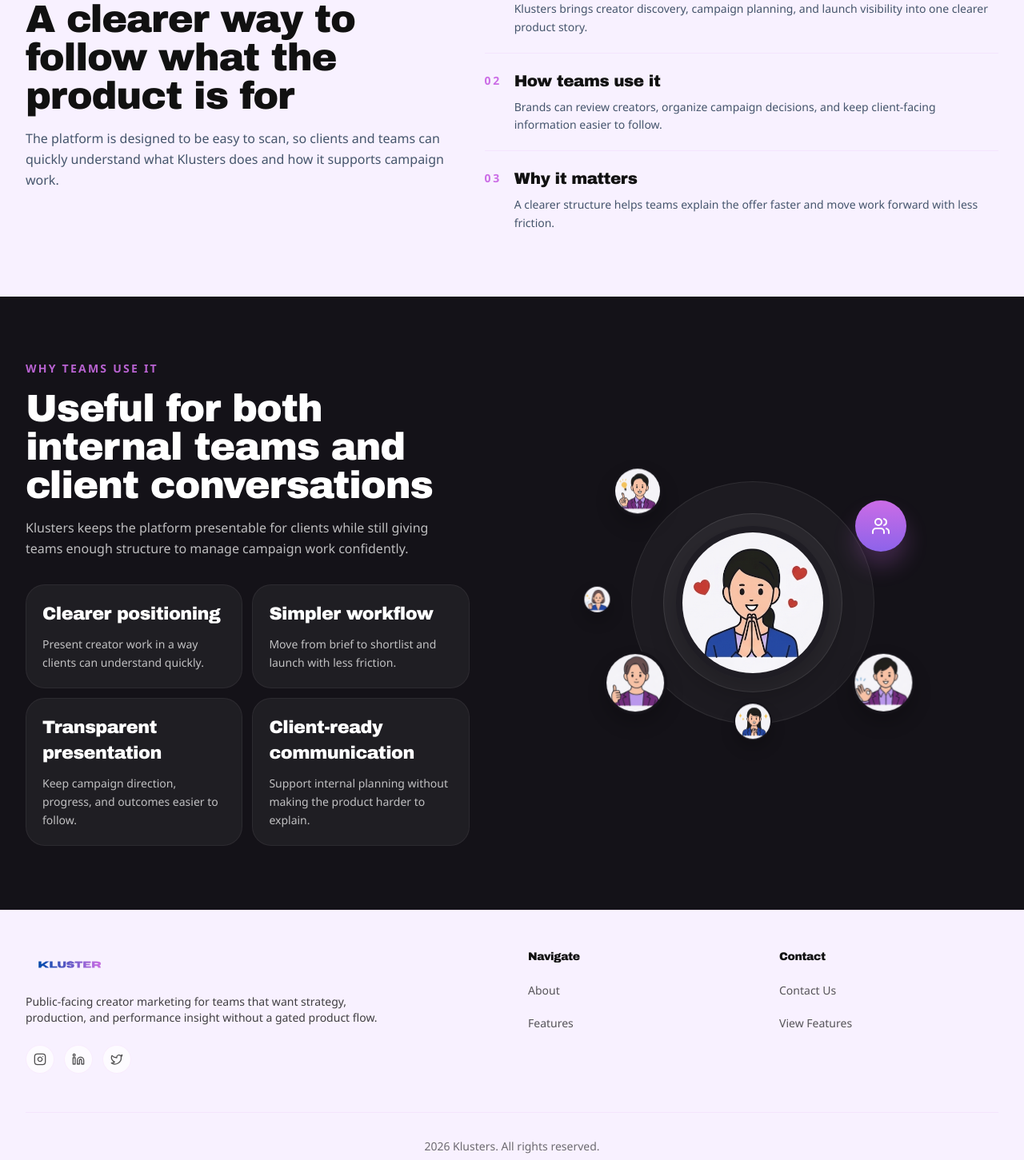
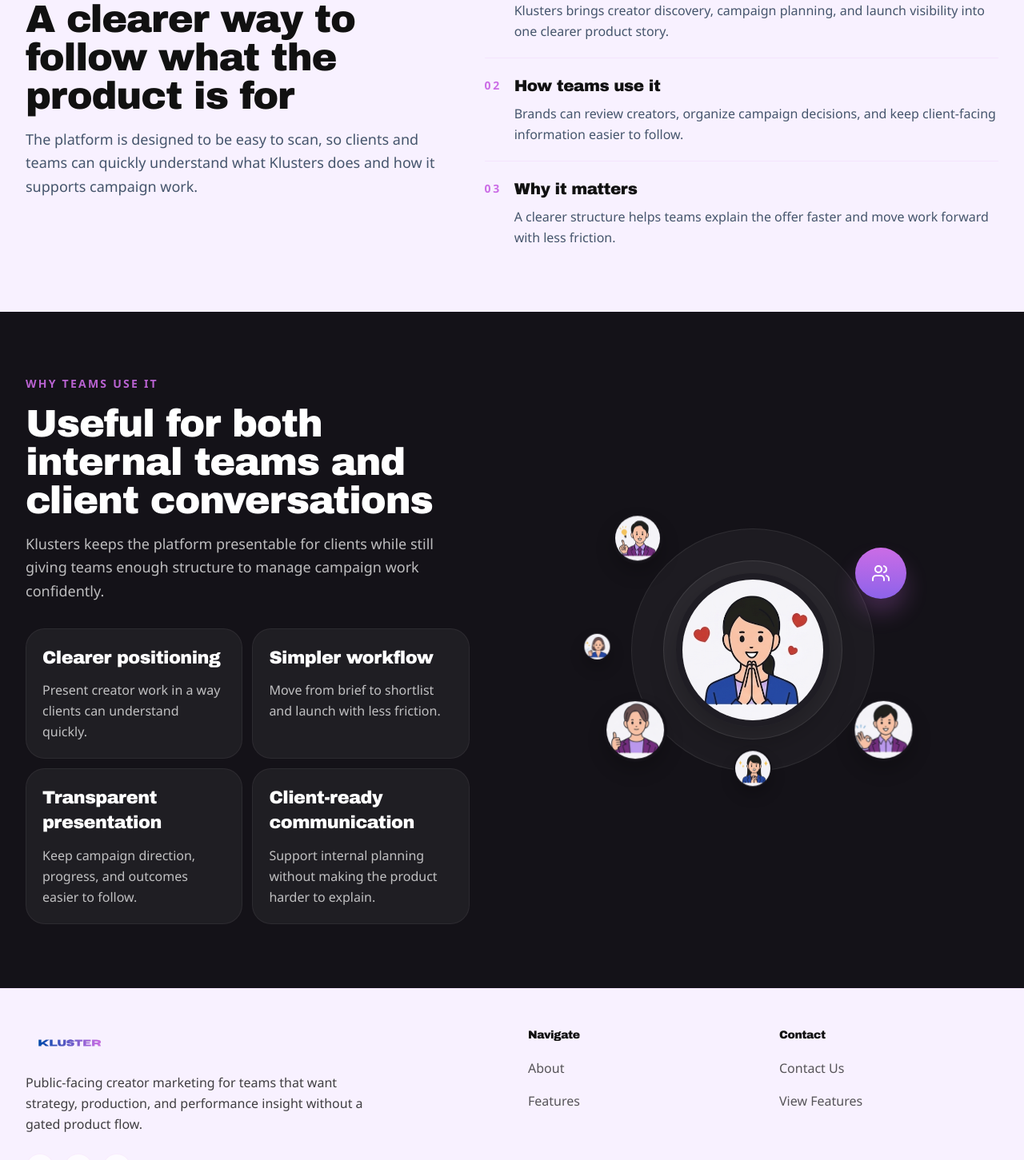
Before and after one commit to YoonieBoo/klusters-website, a Next.js app: page /about in a window 1280 px wide. Shown: the part 180-1631 px from the top of the page at 80% size. Built offline with nearby package versions, Linux system fonts and the light colour scheme.

Commit message:
bigger font size2

```diff
--- a/app/about/page.jsx
+++ b/app/about/page.jsx
@@ -65,7 +65,7 @@ export default function AboutPage() {
             <h2 className="mt-4 text-4xl font-black tracking-tight text-foreground sm:text-5xl">
               A clearer way to follow what the product is for
             </h2>
-            <p className="mt-4 text-base leading-relaxed text-slate-600">
+            <p className="mt-4 text-lg leading-relaxed text-slate-600">
               The platform is designed to be easy to scan, so clients and teams can quickly understand what Klusters does and how it supports campaign work.
             </p>
           </div>
@@ -78,7 +78,7 @@ export default function AboutPage() {
                 </div>
                 <div>
                   <h3 className="text-xl font-black tracking-tight text-foreground">{item.title}</h3>
-                  <p className="mt-2 text-sm leading-relaxed text-slate-600">{item.description}</p>
+                  <p className="mt-2 text-base leading-relaxed text-slate-600">{item.description}</p>
                 </div>
               </article>
             ))}
@@ -94,7 +94,7 @@ export default function AboutPage() {
               <h2 className="mt-4 max-w-lg text-4xl font-black tracking-tight text-white sm:text-5xl">
                 Useful for both internal teams and client conversations
               </h2>
-              <p className="mt-4 max-w-lg text-base leading-relaxed text-white/72">
+              <p className="mt-4 max-w-lg text-lg leading-relaxed text-white/72">
                 Klusters keeps the platform presentable for clients while still giving teams enough structure to manage campaign work confidently.
               </p>
 
@@ -105,7 +105,7 @@ export default function AboutPage() {
                     className="group rounded-[1.5rem] border border-white/6 bg-white/5 p-5 text-white transition-colors duration-300 hover:border-primary/40 hover:bg-[linear-gradient(180deg,#cb6ce6_0%,#8d63ea_100%)]"
                   >
                     <h3 className="text-xl font-semibold tracking-tight sm:text-[1.4rem]">{item.title}</h3>
-                    <p className="mt-3 text-sm leading-relaxed text-white/72 transition-colors duration-300 group-hover:text-white/86">
+                    <p className="mt-3 text-base leading-relaxed text-white/72 transition-colors duration-300 group-hover:text-white/86">
                       {item.description}
                     </p>
                   </article>
@@ -117,7 +117,7 @@ export default function AboutPage() {
                     className="group rounded-[1.5rem] border border-white/6 bg-white/5 p-5 transition-colors duration-300 hover:border-primary/40 hover:bg-[linear-gradient(180deg,#cb6ce6_0%,#8d63ea_100%)]"
                   >
                     <h3 className="text-xl font-semibold tracking-tight text-white sm:text-[1.4rem]">{item.title}</h3>
-                    <p className="mt-3 max-w-xl text-sm leading-relaxed text-white/72 transition-colors duration-300 group-hover:text-white/86">
+                    <p className="mt-3 max-w-xl text-base leading-relaxed text-white/72 transition-colors duration-300 group-hover:text-white/86">
                       {item.description}
                     </p>
                   </article>
--- a/app/contact/page.jsx
+++ b/app/contact/page.jsx
@@ -82,10 +82,10 @@ export default function ContactPage() {
               <h1 className="mt-4 text-4xl font-black tracking-tight text-foreground sm:text-5xl">
                 Start the conversation.
               </h1>
-              <p className="mt-5 max-w-md text-base font-semibold text-slate-600">
+              <p className="mt-5 max-w-md text-lg font-semibold text-slate-600">
                 Reach out any time.
               </p>
-              <p className="mt-4 max-w-xl text-base leading-relaxed text-slate-600">
+              <p className="mt-4 max-w-xl text-lg leading-relaxed text-slate-600">
                 Whether you want a platform walkthrough, campaign planning support, or pricing information, send a note and we will follow up with the right next step.
               </p>
 
--- a/app/how-it-works/page.jsx
+++ b/app/how-it-works/page.jsx
@@ -16,7 +16,7 @@ export default function HowItWorksPage() {
             </h1>
           </div>
           <div className="marketing-panel p-6 sm:p-7">
-            <p className="text-base leading-relaxed text-slate-600">
+            <p className="text-lg leading-relaxed text-slate-600">
               Klusters is structured to make creator work easier to coordinate and easier to explain. The workflow reduces handoff confusion while keeping the public-facing experience sharp.
             </p>
           </div>
@@ -32,7 +32,7 @@ export default function HowItWorksPage() {
               </div>
               <p className="mt-6 text-xs font-semibold uppercase tracking-[0.18em] text-brand-secondary">Step {index + 1}</p>
               <h2 className="mt-3 text-2xl font-black tracking-tight text-foreground">{step.title}</h2>
-              <p className="mt-3 text-sm leading-relaxed text-slate-600">{step.description}</p>
+              <p className="mt-3 text-base leading-relaxed text-slate-600">{step.description}</p>
             </article>
           ))}
         </div>
@@ -45,7 +45,7 @@ export default function HowItWorksPage() {
               <div className="flex h-11 w-11 shrink-0 items-center justify-center rounded-2xl bg-primary/10 text-primary">
                 <ShieldCheck className="h-5 w-5" />
               </div>
-              <p className="text-base leading-relaxed text-slate-600">{benefit}</p>
+              <p className="text-lg leading-relaxed text-slate-600">{benefit}</p>
             </article>
           ))}
         </div>
--- a/components/footer.jsx
+++ b/components/footer.jsx
@@ -19,7 +19,7 @@ export function Footer({ embedded = false, className = '' }) {
                 className="h-9 w-auto object-contain sm:h-10"
               />
             </Link>
-            <p className="mt-4 max-w-md text-sm text-[#111111]/80">
+            <p className="mt-4 max-w-md text-base leading-relaxed text-[#111111]/80">
               Public-facing creator marketing for teams that want strategy, production, and performance insight without a gated product flow.
             </p>
             <div className="mt-6 flex items-center gap-3">
@@ -40,7 +40,7 @@ export function Footer({ embedded = false, className = '' }) {
             <ul className="mt-4 space-y-3">
               {siteNavItems.slice(1, 4).map((item) => (
                 <li key={item.href}>
-                  <Link href={item.href} className="text-sm text-[#111111]/70 transition hover:text-[#111111]">
+                  <Link href={item.href} className="text-base text-[#111111]/70 transition hover:text-[#111111]">
                     {item.label}
                   </Link>
                 </li>
@@ -52,12 +52,12 @@ export function Footer({ embedded = false, className = '' }) {
             <h3 className="text-sm font-semibold text-[#111111]">Contact</h3>
             <ul className="mt-4 space-y-3">
               <li>
-                <Link href="/contact" className="text-sm text-[#111111]/70 transition hover:text-[#111111]">
+                <Link href="/contact" className="text-base text-[#111111]/70 transition hover:text-[#111111]">
                   Contact Us
                 </Link>
               </li>
               <li>
-                <Link href="/features" className="text-sm text-[#111111]/70 transition hover:text-[#111111]">
+                <Link href="/features" className="text-base text-[#111111]/70 transition hover:text-[#111111]">
                   View Features
                 </Link>
               </li>
@@ -66,7 +66,7 @@ export function Footer({ embedded = false, className = '' }) {
         </div>
 
         <div className="mt-12 border-t border-primary/10 pt-8">
-          <p className="text-center text-sm text-[#111111]/60">{new Date().getFullYear()} Klusters. All rights reserved.</p>
+          <p className="text-center text-base text-[#111111]/60">{new Date().getFullYear()} Klusters. All rights reserved.</p>
         </div>
       </div>
     </footer>
```
Also changed, not shown: app/features/page.jsx (+6 -6 lines), app/page.jsx (+12 -12 lines).
